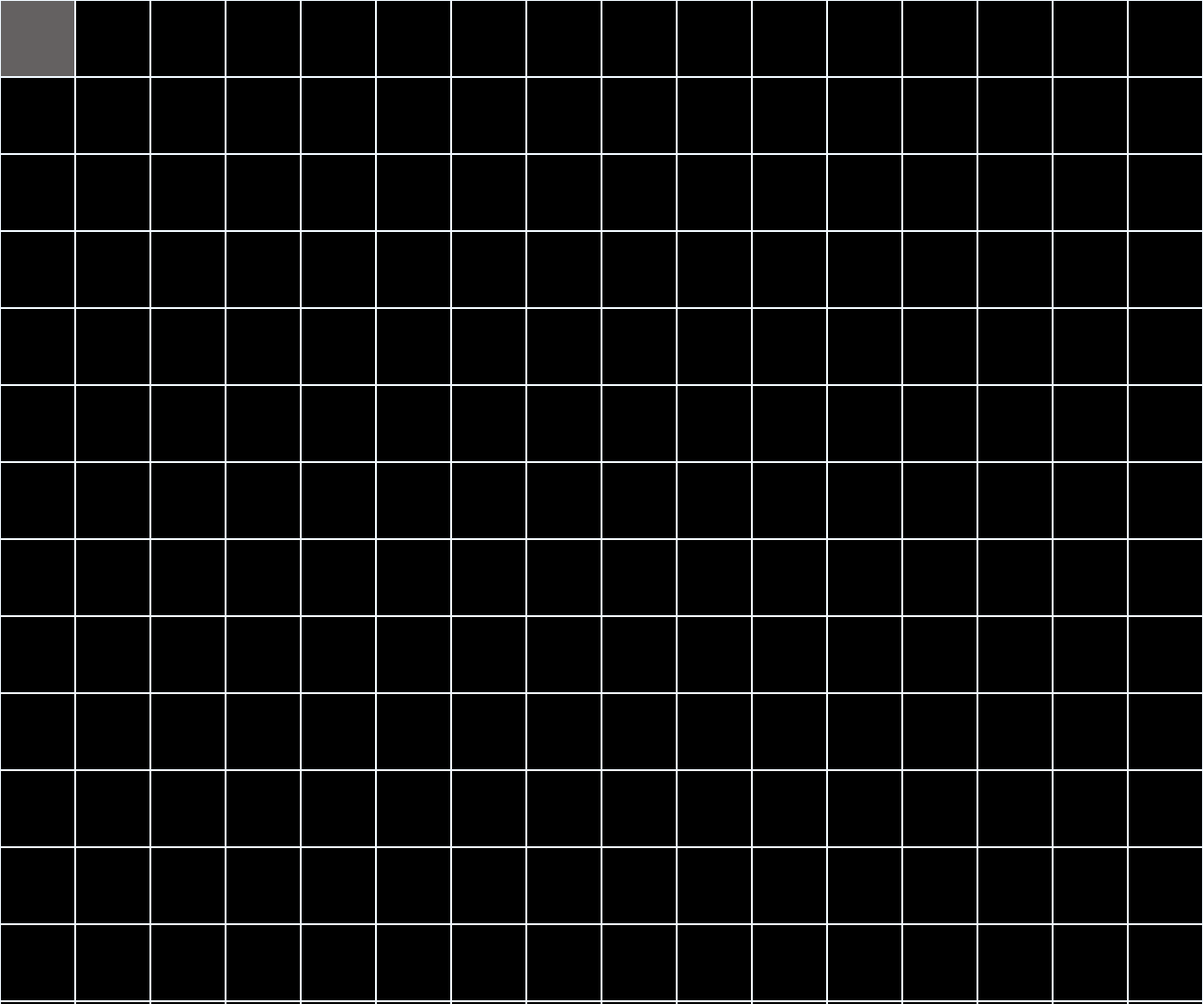
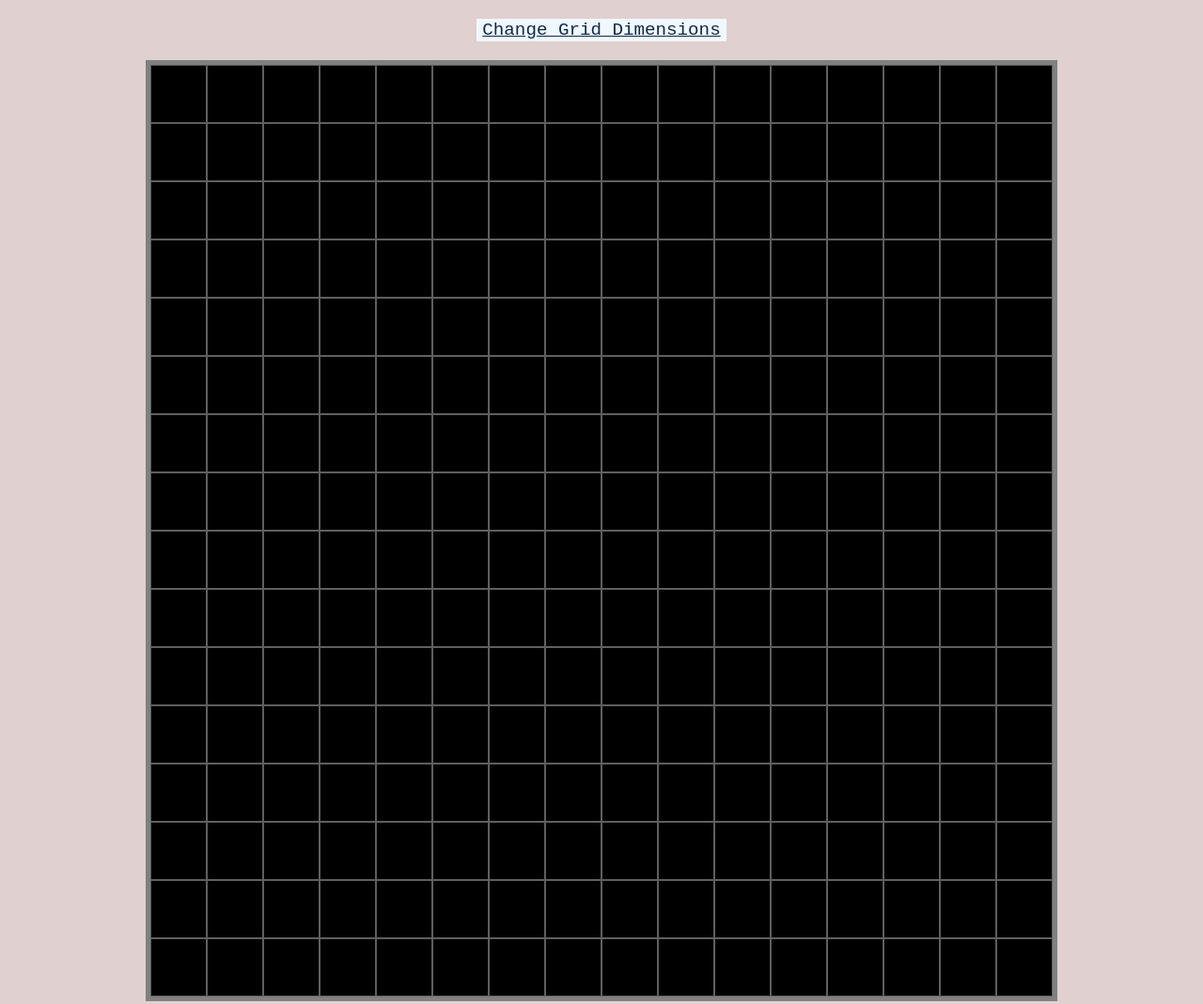
Before and after one commit to Backbiter99/etch-a-sketch-top, a plain HTML site: page index.html in a window 1280 px wide. Shown: the top 1069 px of the page at 94% size. Drawn offline with Linux system fonts and the light colour scheme.

Commit message:
added button to change dimensions of the grid The size of the grid does not change upon changing the dimensions of the grid. Also added some styles for a better visual experience.

```diff
--- a/index.html
+++ b/index.html
@@ -8,6 +8,7 @@
     <script src="/script.js" defer></script>
   </head>
   <body>
+    <div class="button-container"><button class="button" id="button">Change Grid Dimensions</button></div>
     <div class="container" id="container"></div>
   </body>
 </html>
--- a/script.js
+++ b/script.js
@@ -1,9 +1,14 @@
 const container = document.getElementById("container");
+const button = document.getElementById('button');
+
 
 function makeGrid(size) {
+  const widthPercent = 100/size;
   for (let i = 0; i < size * size; i++) {
     const square = document.createElement("div");
     square.classList.add("square-div");
+    square.style.width = widthPercent + "%";
+    square.style.paddingBottom = widthPercent + "%";
     container.appendChild(square);
 
     square.addEventListener("mouseover", (e) => {
@@ -12,4 +17,24 @@ function makeGrid(size) {
   }
 }
 
+function deleteGrid(){
+  while(container.childElementCount){
+    container.removeChild(container.firstChild);
+  }
+};
+
+function changeGrid(gridValue){
+  deleteGrid();
+  makeGrid(gridValue);
+}
+
 makeGrid(16);
+
+
+button.addEventListener('click', (e)=>{
+  let gridValue = +prompt("Enter the size of the grid");
+  if(gridValue > 0 && gridValue <= 100){
+    changeGrid(gridValue);
+  }
+  else alert("Invalid Input!")
+})
--- a/style.css
+++ b/style.css
@@ -1,21 +1,43 @@
 body {
   margin: 0;
   padding: 0;
+  background: #e0d0d0;
+}
+
+.button-container {
+  display: flex;
+  justify-content: center;
+  margin: 20px 0;
+}
+
+.button {
+  font-size: larger;
+  font-family: "Courier New", Courier, monospace;
+  background-color: aliceblue;
+  color: #112A46;
+  border: none;
+  text-decoration: underline;
+}
+
+.button:hover {
+	cursor: pointer;
 }
 
 .container {
-	display: flex;
-	flex-wrap: wrap;
+  display: flex;
+  flex-wrap: wrap;
+  max-width: 960px;
+  height: auto;
+  border: 5px solid gray;
+  margin: 0 auto;
 }
 
 .square-div {
-	box-sizing: border-box;
-	border: 1px solid aliceblue;
-	width: 6.25%;
-	padding-bottom: 6.25%;
-	background: #000000;
+  box-sizing: border-box;
+  border: 1px solid #5f5f5f;
+  background: #000000;
 }
 
 .square-div-hover {
-	background: rgba(46, 43, 43, 0.74);
+  background: #5f5f5f;
 }
```
